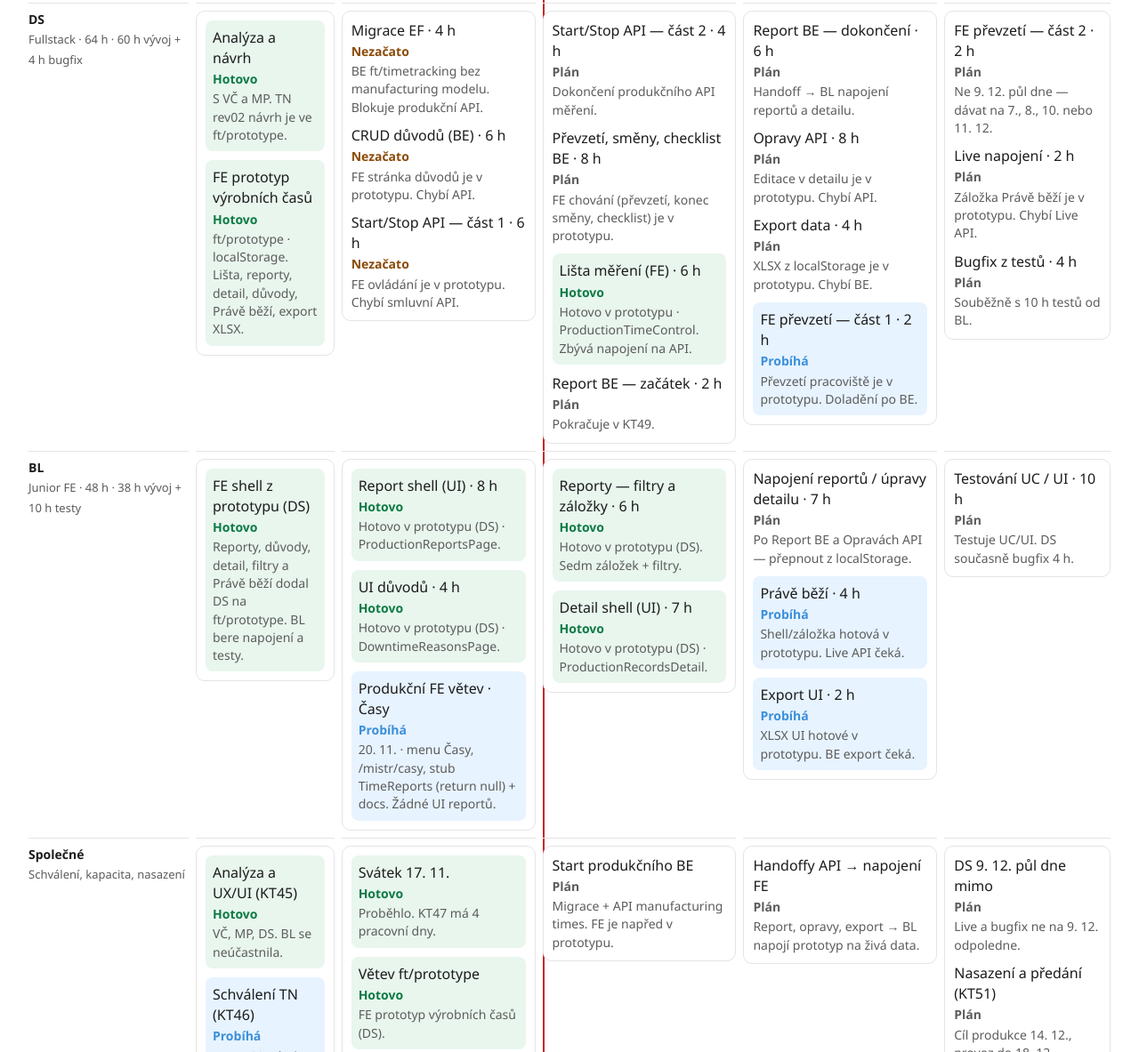
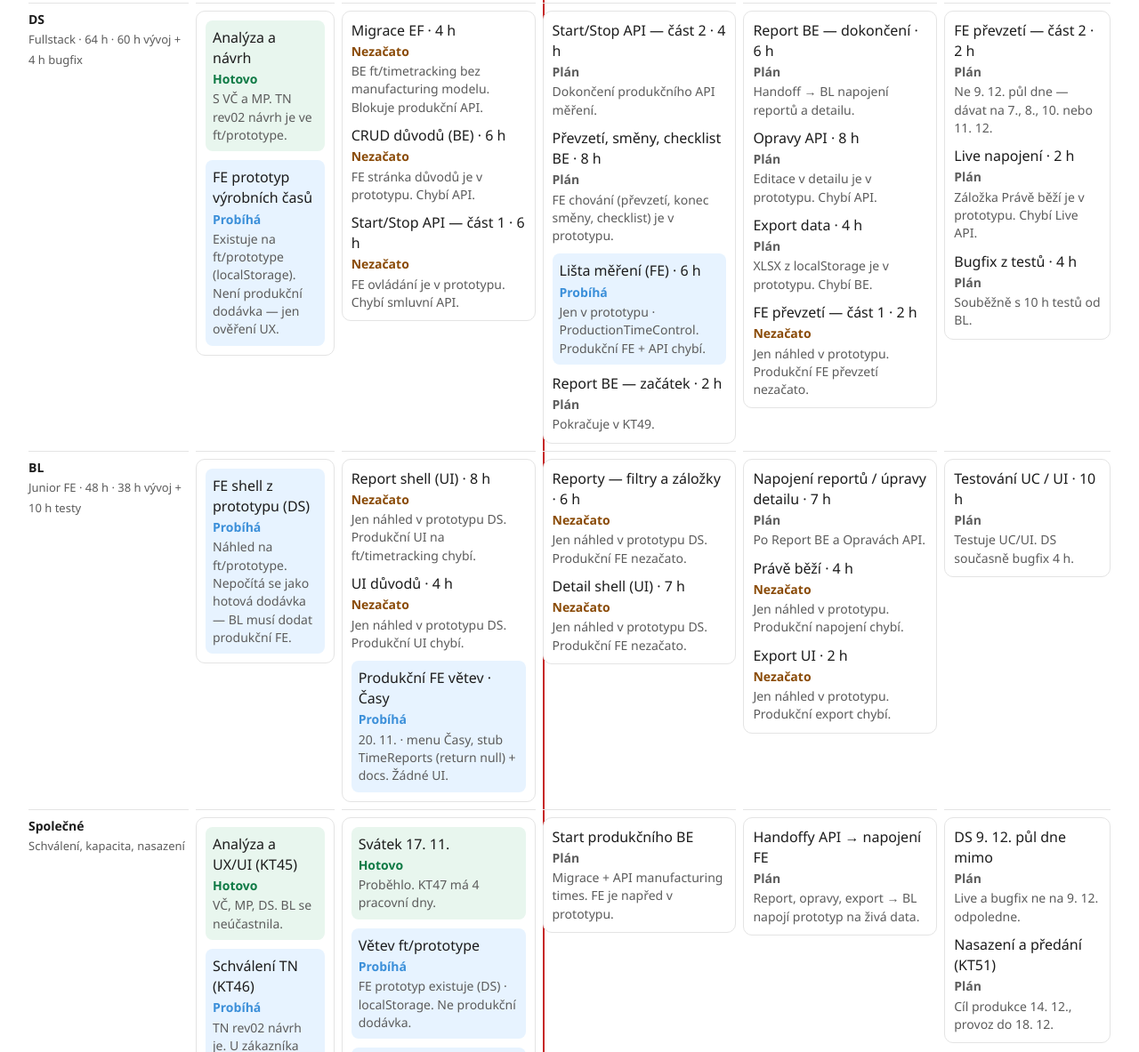
Before and after one commit to CMSteam1/DigiDoc-planner, a plain HTML site: page index.html in a window 1280 px wide. Shown: the part 521-1704 px from the top of the page at 89% size. Drawn offline with Linux system fonts and the light colour scheme.

Commit message:
Treat prototype-only work as not delivered in DigiDoc plan.
Co-authored-by: Cursor <cursoragent@cursor.com>

```diff
--- a/index.html
+++ b/index.html
@@ -245,7 +245,7 @@
         <tr>
           <td>KT47–KT49</td>
           <td>Vývoj BE + FE ≈100 h</td>
-          <td>FE prototyp hotový. BL stub Časy (return null). Produkční BE API časů nezačato. Konec KT47 (víkend 21. 11.).</td>
+          <td>Prototyp existuje, ale nepočítá se jako hotová dodávka. BL stub Časy. Produkční BE/FE API časů nezačato. Konec KT47.</td>
         </tr>
         <tr>
           <td>KT50</td>
@@ -285,7 +285,7 @@
         cells: [
           { phase: "hotovo", items: [
             { plan: "Analýza a návrh", status: "hotovo", note: "S VČ a MP. TN rev02 návrh je ve ft/prototype." },
-            { plan: "FE prototyp výrobních časů", status: "hotovo", note: "ft/prototype · localStorage. Lišta, reporty, detail, důvody, Právě běží, export XLSX." }
+            { plan: "FE prototyp výrobních časů", status: "castecne", note: "Existuje na ft/prototype (localStorage). Není produkční dodávka — jen ověření UX." }
           ]},
           { phase: "kt47", items: [
             { plan: "Migrace EF · 4 h", status: "nezacato", note: "BE ft/timetracking bez manufacturing modelu. Blokuje produkční API." },
@@ -295,14 +295,14 @@
           { phase: "kt48", items: [
             { plan: "Start/Stop API — část 2 · 4 h", status: "plan", note: "Dokončení produkčního API měření." },
             { plan: "Převzetí, směny, checklist BE · 8 h", status: "plan", note: "FE chování (převzetí, konec směny, checklist) je v prototypu." },
-            { plan: "Lišta měření (FE) · 6 h", status: "hotovo", note: "Hotovo v prototypu · ProductionTimeControl. Zbývá napojení na API." },
+            { plan: "Lišta měření (FE) · 6 h", status: "castecne", note: "Jen v prototypu · ProductionTimeControl. Produkční FE + API chybí." },
             { plan: "Report BE — začátek · 2 h", status: "plan", note: "Pokračuje v KT49." }
           ]},
           { phase: "kt49", items: [
             { plan: "Report BE — dokončení · 6 h", status: "plan", note: "Handoff → BL napojení reportů a detailu." },
             { plan: "Opravy API · 8 h", status: "plan", note: "Editace v detailu je v prototypu. Chybí API." },
             { plan: "Export data · 4 h", status: "plan", note: "XLSX z localStorage je v prototypu. Chybí BE." },
-            { plan: "FE převzetí — část 1 · 2 h", status: "castecne", note: "Převzetí pracoviště je v prototypu. Doladění po BE." }
+            { plan: "FE převzetí — část 1 · 2 h", status: "nezacato", note: "Jen náhled v prototypu. Produkční FE převzetí nezačato." }
           ]},
           { phase: "kt50", items: [
             { plan: "FE převzetí — část 2 · 2 h", status: "plan", note: "Ne 9. 12. půl dne — dávat na 7., 8., 10. nebo 11. 12." },
@@ -316,21 +316,21 @@
         scope: "Junior FE · 48 h · 38 h vývoj + 10 h testy",
         cells: [
           { phase: "hotovo", items: [
-            { plan: "FE shell z prototypu (DS)", status: "hotovo", note: "Reporty, důvody, detail, filtry a Právě běží dodal DS na ft/prototype. BL bere napojení a testy." }
+            { plan: "FE shell z prototypu (DS)", status: "castecne", note: "Náhled na ft/prototype. Nepočítá se jako hotová dodávka — BL musí dodat produkční FE." }
           ]},
           { phase: "kt47", items: [
-            { plan: "Report shell (UI) · 8 h", status: "hotovo", note: "Hotovo v prototypu (DS) · ProductionReportsPage." },
-            { plan: "UI důvodů · 4 h", status: "hotovo", note: "Hotovo v prototypu (DS) · DowntimeReasonsPage." },
-            { plan: "Produkční FE větev · Časy", status: "castecne", note: "20. 11. · menu Časy, /mistr/casy, stub TimeReports (return null) + docs. Žádné UI reportů." }
+            { plan: "Report shell (UI) · 8 h", status: "nezacato", note: "Jen náhled v prototypu DS. Produkční UI na ft/timetracking chybí." },
+            { plan: "UI důvodů · 4 h", status: "nezacato", note: "Jen náhled v prototypu DS. Produkční UI chybí." },
+            { plan: "Produkční FE větev · Časy", status: "castecne", note: "20. 11. · menu Časy, stub TimeReports (return null) + docs. Žádné UI." }
           ]},
           { phase: "kt48", items: [
-            { plan: "Reporty — filtry a záložky · 6 h", status: "hotovo", note: "Hotovo v prototypu (DS). Sedm záložek + filtry." },
-            { plan: "Detail shell (UI) · 7 h", status: "hotovo", note: "Hotovo v prototypu (DS) · ProductionRecordsDetail." }
+            { plan: "Reporty — filtry a záložky · 6 h", status: "nezacato", note: "Jen náhled v prototypu DS. Produkční FE nezačato." },
+            { plan: "Detail shell (UI) · 7 h", status: "nezacato", note: "Jen náhled v prototypu DS. Produkční FE nezačato." }
           ]},
           { phase: "kt49", items: [
-            { plan: "Napojení reportů / úpravy detailu · 7 h", status: "plan", note: "Po Report BE a Opravách API — přepnout z localStorage." },
-            { plan: "Právě běží · 4 h", status: "castecne", note: "Shell/záložka hotová v prototypu. Live API čeká." },
-            { plan: "Export UI · 2 h", status: "castecne", note: "XLSX UI hotové v prototypu. BE export čeká." }
+            { plan: "Napojení reportů / úpravy detailu · 7 h", status: "plan", note: "Po Report BE a Opravách API." },
+            { plan: "Právě běží · 4 h", status: "nezacato", note: "Jen náhled v prototypu. Produkční napojení chybí." },
+            { plan: "Export UI · 2 h", status: "nezacato", note: "Jen náhled v prototypu. Produkční export chybí." }
           ]},
           { phase: "kt50", items: [
             { plan: "Testování UC / UI · 10 h", status: "plan", note: "Testuje UC/UI. DS současně bugfix 4 h." }
@@ -347,7 +347,7 @@
           ]},
           { phase: "kt47", items: [
             { plan: "Svátek 17. 11.", status: "hotovo", note: "Proběhlo. KT47 má 4 pracovní dny." },
-            { plan: "Větev ft/prototype", status: "hotovo", note: "FE prototyp výrobních časů (DS)." },
+            { plan: "Větev ft/prototype", status: "castecne", note: "FE prototyp existuje (DS) · localStorage. Ne produkční dodávka." },
             { plan: "Větve ft/timetracking", status: "castecne", note: "FE: stub Časy (BL) + env. BE tip má deps/basket, ne manufacturing times." },
             { plan: "DS DigiDoc údržba (mimo časy)", status: "castecne", note: "19.–21. 11. · deps Node/MUI/Vite, login/help/users fixy, BE packages." }
           ]},
```
Also changed, not shown: proces.html (+12 -12 lines), realizace.html (+6 -6 lines), 1 other file.
